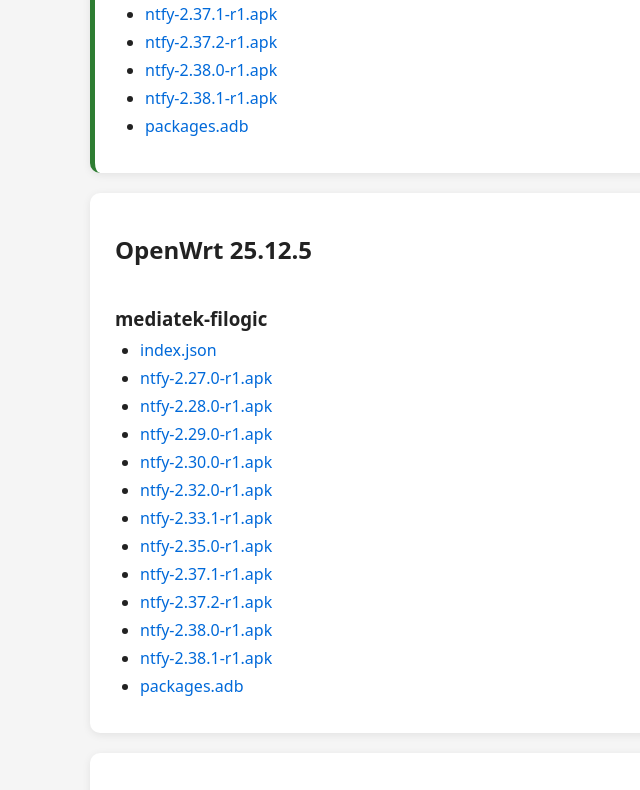
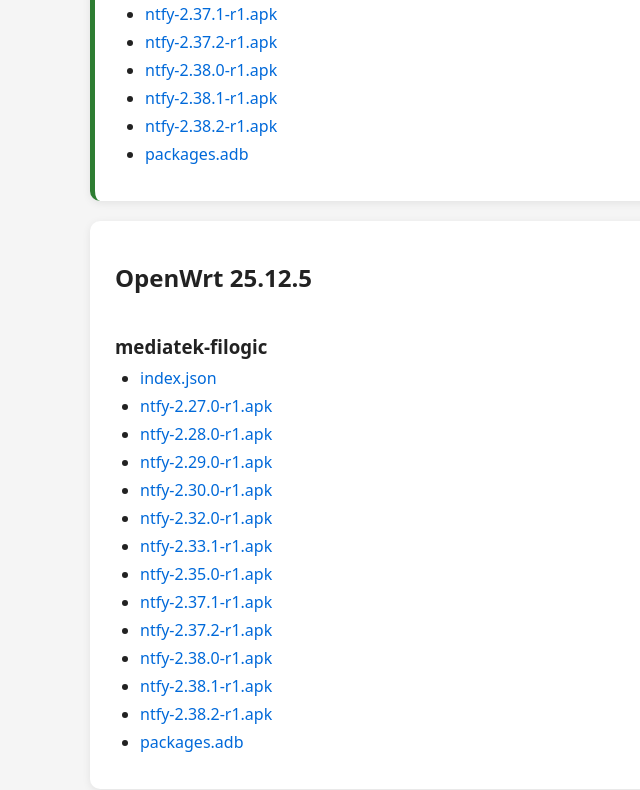
Before and after one commit to daxcore/ntfy-openwrt, a plain HTML site: page index.html in a window 1280 px wide. Shown: the part 726-1516 px from the top of the page, without its empty margins (0-640 px from the left). Drawn offline with Linux system fonts and the light colour scheme.

Commit message:
chore: update generated feed index

```diff
--- a/index.html
+++ b/index.html
@@ -206,6 +206,12 @@ iANpQ8metkW6USqpTRqtbGnfgEBXlfdxYQIiam/DLmaGnc9gi4YSsAQvXQ==
             </li>
 
             <li>
+                <a href="/ntfy-openwrt/releases/25.12.6/mediatek-filogic/ntfy-2.38.2-r1.apk">
+                    ntfy-2.38.2-r1.apk
+                </a>
+            </li>
+
+            <li>
                 <a href="/ntfy-openwrt/releases/25.12.6/mediatek-filogic/packages.adb">
                     packages.adb
                 </a>
@@ -295,6 +301,12 @@ iANpQ8metkW6USqpTRqtbGnfgEBXlfdxYQIiam/DLmaGnc9gi4YSsAQvXQ==
             <li>
                 <a href="/ntfy-openwrt/releases/25.12.5/mediatek-filogic/ntfy-2.38.1-r1.apk">
                     ntfy-2.38.1-r1.apk
+                </a>
+            </li>
+
+            <li>
+                <a href="/ntfy-openwrt/releases/25.12.5/mediatek-filogic/ntfy-2.38.2-r1.apk">
+                    ntfy-2.38.2-r1.apk
                 </a>
             </li>
 
@@ -398,6 +410,12 @@ iANpQ8metkW6USqpTRqtbGnfgEBXlfdxYQIiam/DLmaGnc9gi4YSsAQvXQ==
             </li>
 
             <li>
+                <a href="/ntfy-openwrt/releases/25.12.4/mediatek-filogic/ntfy-2.38.2-r1.apk">
+                    ntfy-2.38.2-r1.apk
+                </a>
+            </li>
+
+            <li>
                 <a href="/ntfy-openwrt/releases/25.12.4/mediatek-filogic/packages.adb">
                     packages.adb
                 </a>
```
